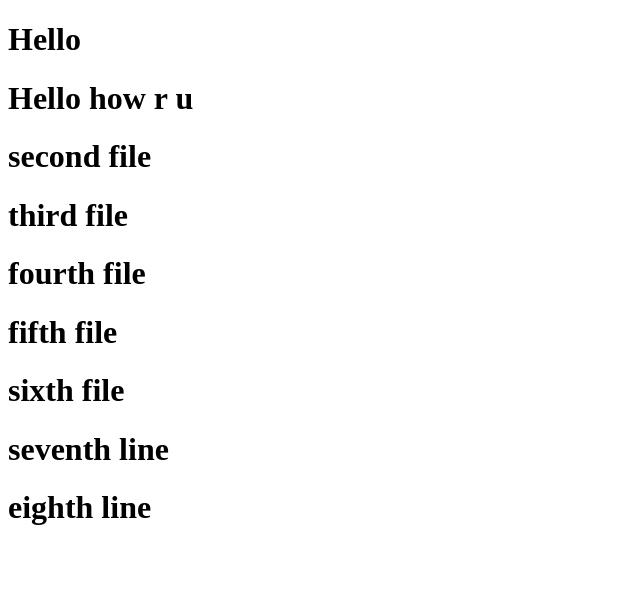
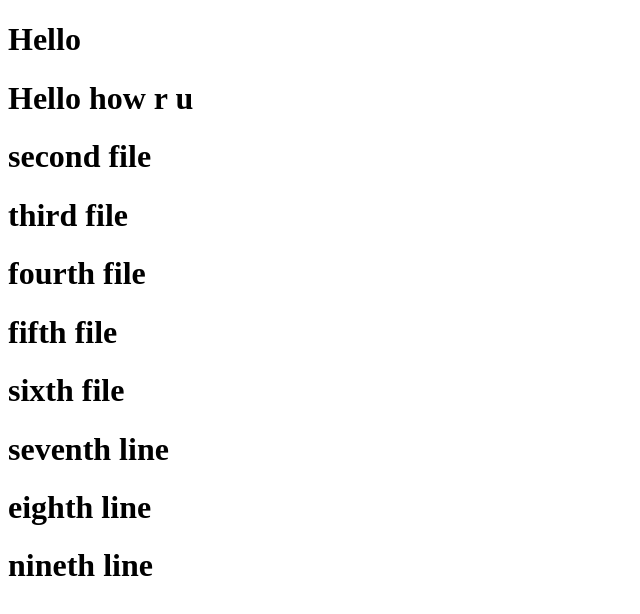
Before and after one commit to sateshkumar-sfdc/vscodeconfig, a plain HTML site: page index.html in a window 1280 px wide. Shown: the whole page, without its empty margins (0-640 px from the left). Drawn offline with Linux system fonts and the light colour scheme.

Commit message:
added 9th file

```diff
--- a/index.html
+++ b/index.html
@@ -17,6 +17,7 @@
         <h1 aria-colspan="test">sixth file</h1>
         <h1 aria-colspan="test">seventh line</h1>
         <h1 aria-colspan="test">eighth line</h1>
+        <h1 aria-colspan="test">nineth line</h1>
 
     </div>
 </body>
```
